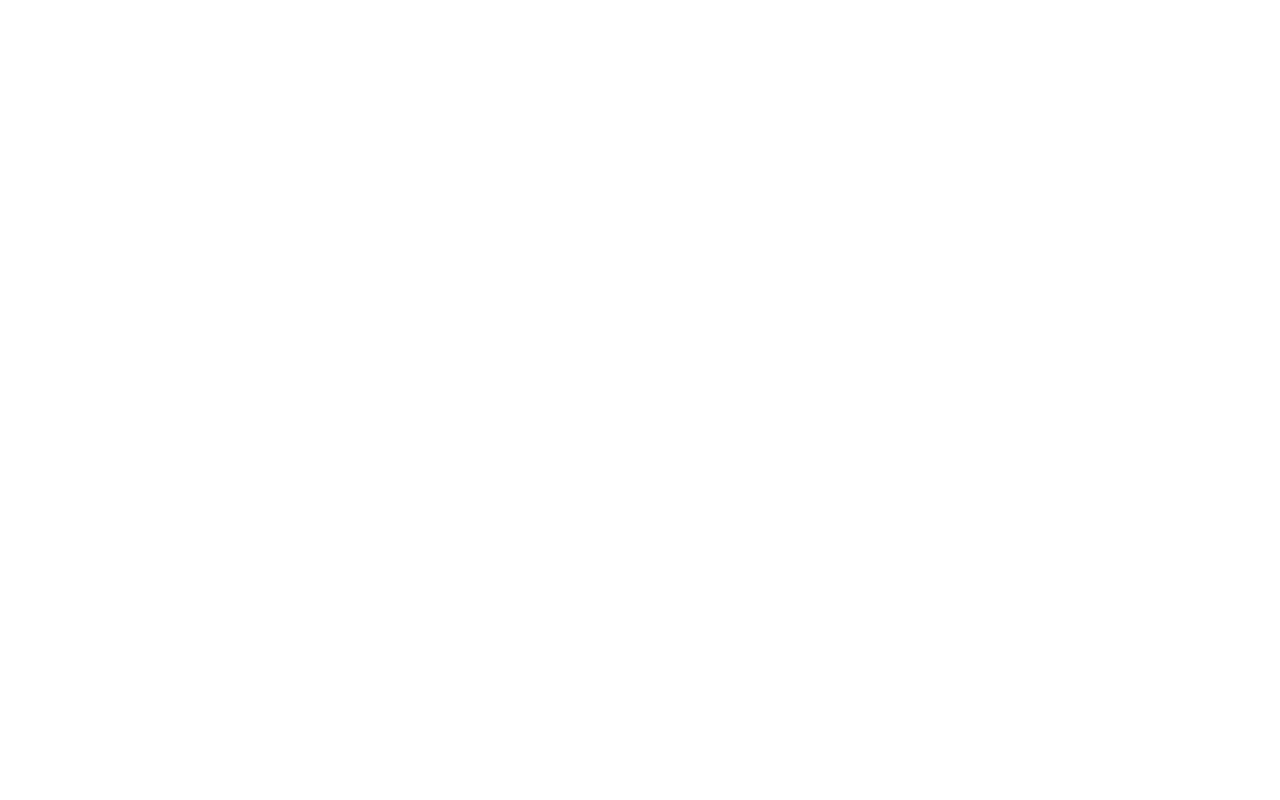
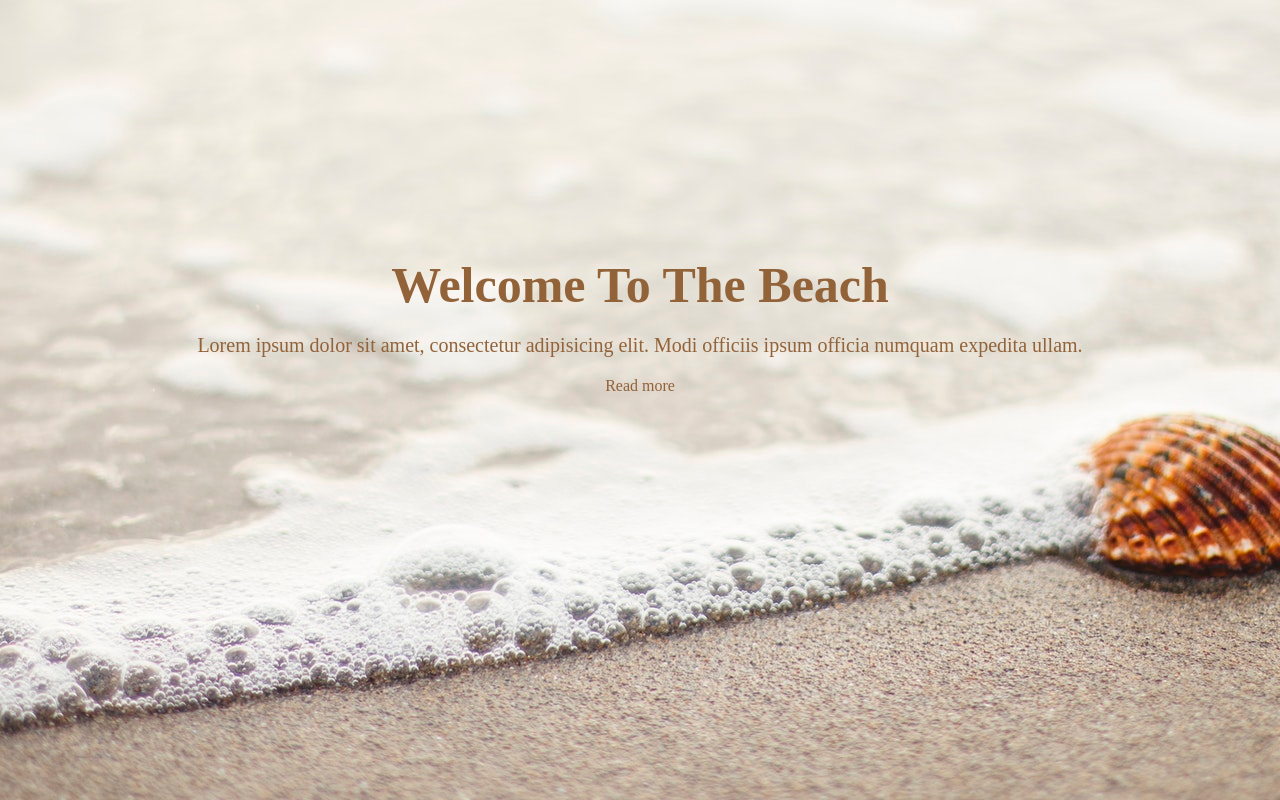
Before and after one commit to AlexeyKhaletskiy/fullscreen_landing, a plain HTML site: page index.html in a window 1280 px wide. Drawn offline with Linux system fonts and the light colour scheme.

Commit message:
Add welcome section and background image

```diff
--- a/assets/css/style.css
+++ b/assets/css/style.css
@@ -0,0 +1,29 @@
+body{
+  margin: 0;
+  background-color: rgb(244, 244, 244);
+}
+.welcome-section{
+  height: 100vh;
+  background-image: url(./../images/beachshowcase.jpg);
+  background-repeat: no-repeat;
+  background-repeat: no-repeat;
+  background-position: bottom;
+  text-align: center;
+  color: #926239 ;
+}
+.welcome-section-heading{
+  margin: 0;
+  padding-top: 20%;
+  white-space: nowrap;
+  overflow: hidden;
+  text-overflow: ellipsis;
+  font-size: 50px;
+  font-weight: 700;
+}
+.welcome-section-content{
+  font-size: 20px;
+}
+.welcome-section-link{
+  color: inherit;
+  text-decoration: none;
+}
--- a/index.html
+++ b/index.html
@@ -4,9 +4,16 @@
   <meta charset="UTF-8">
   <meta http-equiv="X-UA-Compatible" content="IE=edge">
   <meta name="viewport" content="width=device-width, initial-scale=1.0">
-  <title>Document</title>
+  <title>Fullscreen Landing</title>
+  <link rel="stylesheet" href="./assets/css/style.css">
 </head>
 <body>
 
+<section class="welcome-section">
+  <h1 class="welcome-section-heading">Welcome To The Beach</h1>
+  <p class="welcome-section-content">Lorem ipsum dolor sit amet, consectetur adipisicing elit. Modi officiis ipsum officia numquam expedita ullam.</p>
+  <a href="#main-content" class="welcome-section-link">Read more</a>
+</section>
+
 </body>
 </html>
```
